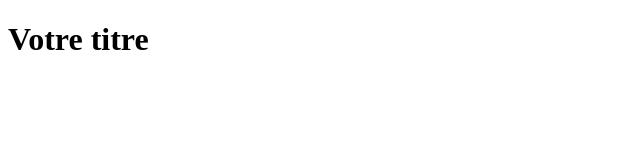
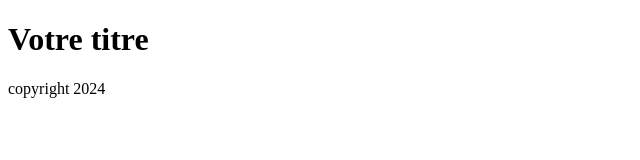
Before and after one commit to DevSharkk/premier-depot, a plain HTML site: page index.html in a window 1280 px wide. Shown: the whole page, without its empty margins (0-640 px from the left). Drawn offline with Linux system fonts and the light colour scheme.

Commit message:
Add copyright

```diff
--- a/index.html
+++ b/index.html
@@ -7,5 +7,9 @@
 </head>
 <body>
     <h1>Votre titre</h1>
+    <footer>
+        copyright 2024
+
+    </footer>
 </body>
 </html>
```
